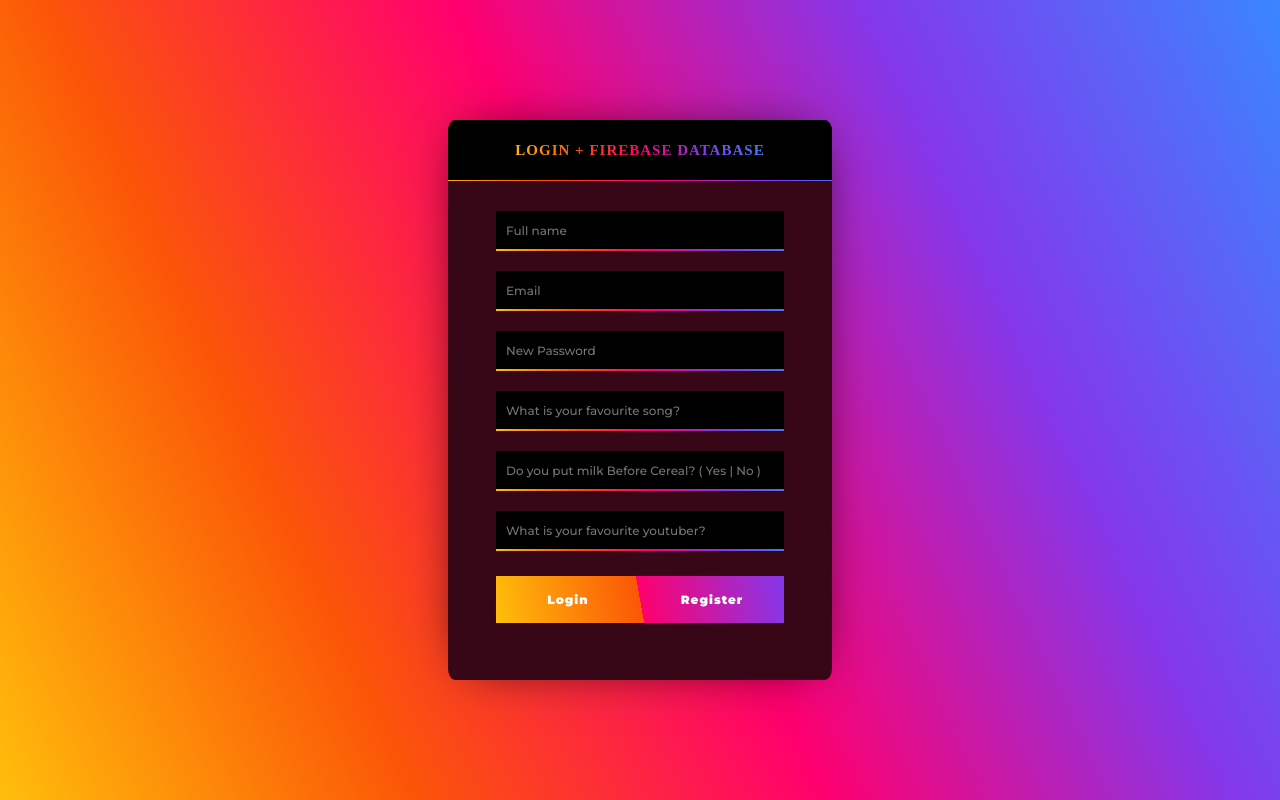
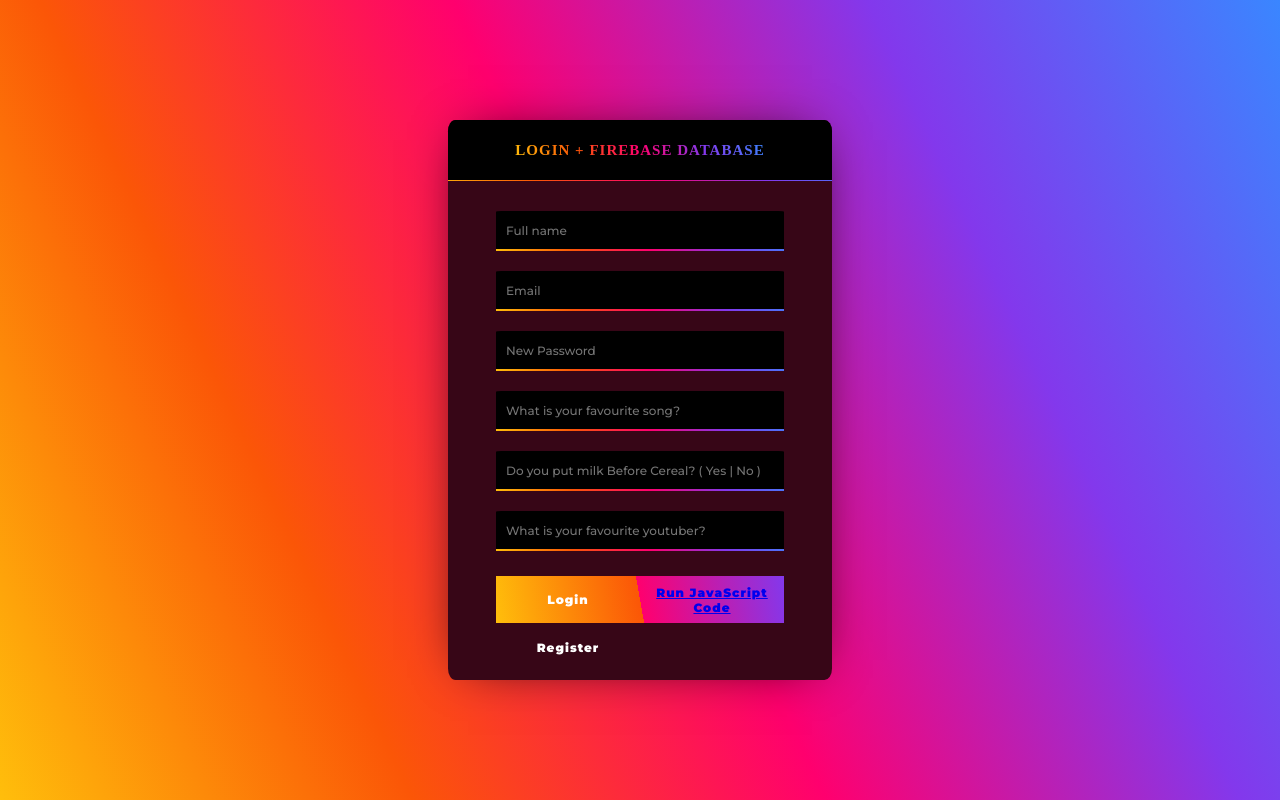
Before and after one commit to KendallDoesCoding/firebaseloginsystem, a plain HTML site: page index.html in a window 1280 px wide. Drawn offline with Linux system fonts and the light colour scheme; a web font is replaced by a local one.

Commit message:
Update index.html

```diff
--- a/index.html
+++ b/index.html
@@ -32,6 +32,7 @@
 
                         <div id="button_container">
                             <button onclick="login()">Login</button>
+                            <button><a href="https://kendalldoescoding.gq" onclick="login();">Run JavaScript Code</a></button>
                             <button onclick="register()">Register</button>
                         </div>
 
```
